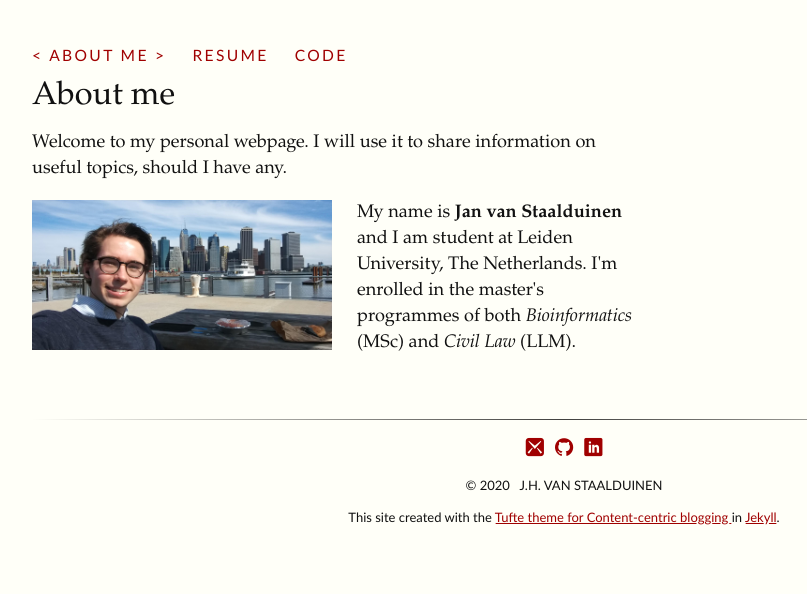
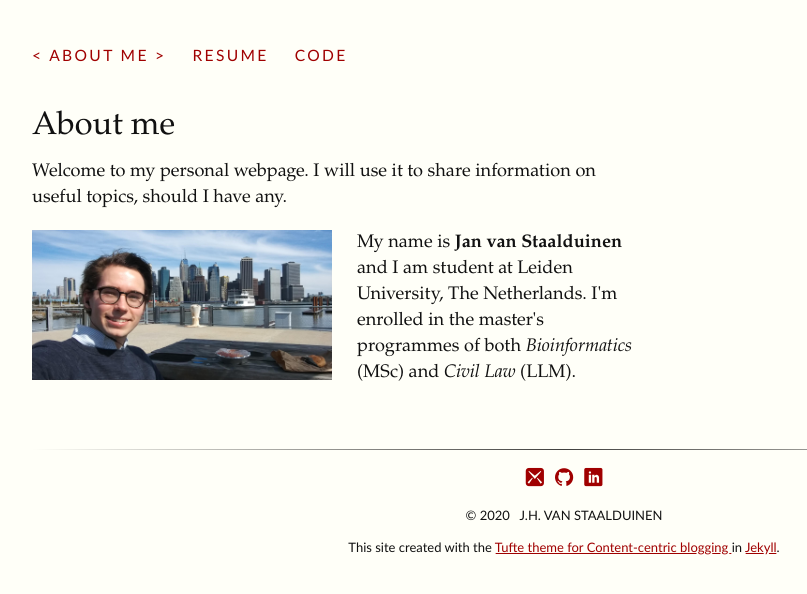
Before and after one commit to jhvanstaalduinen/jhvanstaalduinen.github.io, a Jekyll site: the page built from index.html, in a window 1280 px wide. Shown: the top 594 px of the page, without its empty margins (128-935 px from the left). Built offline with Jekyll 4.4.1, drawn with Linux system fonts in a browser that asks for light colours; some web fonts are replaced.

Commit message:
Updated margin below nav bar

```diff
--- a/css/tufte.scss
+++ b/css/tufte.scss
@@ -380,6 +380,8 @@ header > nav.group, body footer {
 nav.group a.active:before{ content:"\0003c\000a0";} // escaped unicode for the carats and then a space on active menu links
 nav.group a.active:after{ content:"\000a0\0003e" ;}
 
+nav.group {margin-bottom: 50px;}
+
 header > nav  a{
   font-size: 1.2rem;
   font-family: $sans-font;
```
Also changed, not shown: 1 other file.
